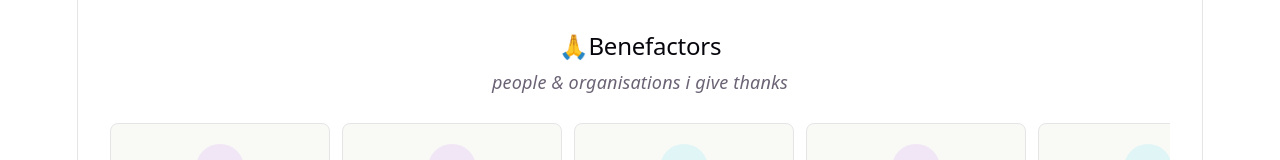
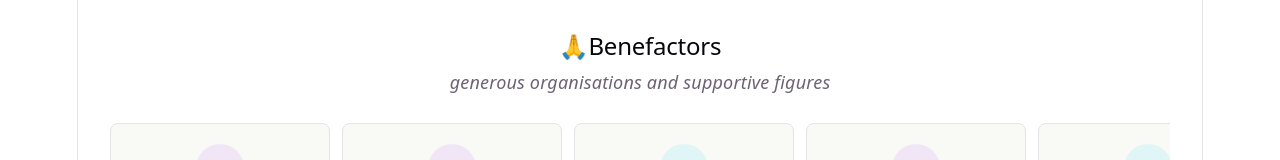
Before and after one commit to jrenjq/jrenjq-website, a React (Vite) app in the folder frontend/: page / in a window 1280 px wide. Shown: the part 1406-1566 px from the top of the page. Built offline with nearby package versions, Linux system fonts and the light colour scheme.

Commit message:
Pushed DEV frontend source files 2026-11-12 18:20:24

```diff
--- a/frontend/src/App.jsx
+++ b/frontend/src/App.jsx
@@ -173,7 +173,7 @@ function App() {
       </section>
       <section id="benefactors">
         <h2>🙏Benefactors</h2>
-        <p><i>people & organisations i give thanks</i></p>
+        <p><i>generous organisations and supportive figures</i></p>
         <BenefactorCarousel items={benefactors} />
       </section>
 
```
